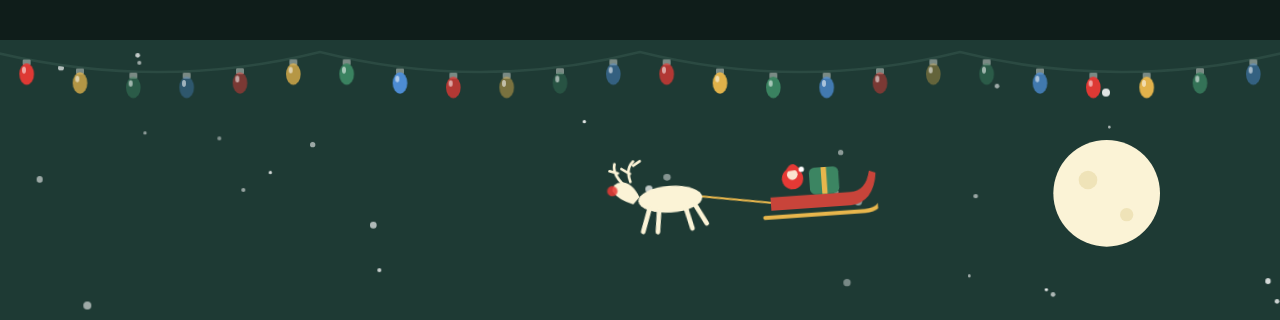
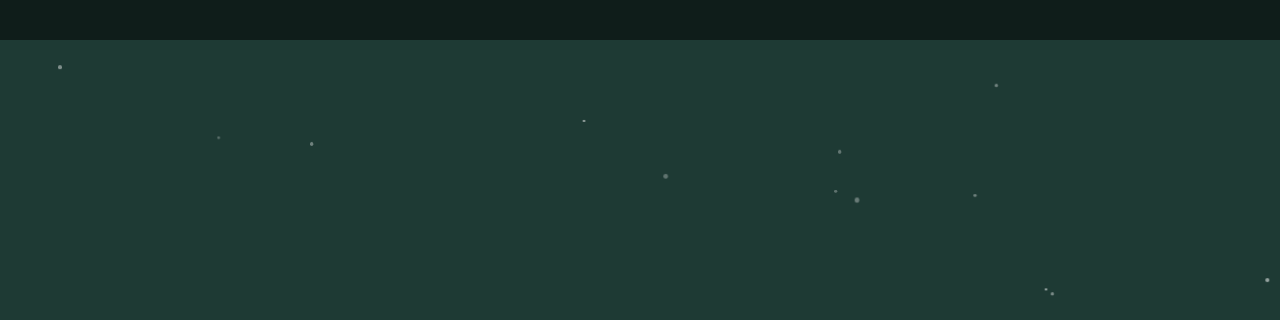
Before and after one commit to coditive-com/santa, a plain HTML site: page slides.html in a window 1280 px wide. Shown: the top 320 px of the page. Drawn offline with nearby package versions, Linux system fonts and the light colour scheme.

Commit message:
Slajdy: mniej ozdób, tylko delikatny śnieg
Co-Authored-By: Claude Opus 5.5 <noreply@anthropic.com>
Claude-Session: https://claude.ai/code/session_011is8wchf9fbyDaRXw9hyBR

```diff
--- a/slides.html
+++ b/slides.html
@@ -653,8 +653,8 @@ function girlanda() {
 function snieg(ile) {
   let s = '';
   for (let i = 0; i < ile; i++) {
-    const r = los(4, 12);
-    s += `<div class="platek" style="left:${los(0, 1920)}px;width:${r}px;height:${r}px;opacity:${los(.4, .9)};` +
+    const r = los(3, 8);
+    s += `<div class="platek" style="left:${los(0, 1920)}px;width:${r}px;height:${r}px;opacity:${los(.25, .6)};` +
          `animation-duration:${los(9, 18)}s,${los(3, 6)}s;animation-delay:-${los(0, 18)}s,-${los(0, 6)}s"></div>`;
   }
   return s;
@@ -709,11 +709,10 @@ slajdy.forEach(sl => {
   const d = document.createElement('div');
   d.className = 'decor';
   let h = '';
-  if (sl.classList.contains('stage')) h = snieg(60) + pejzaz();
-  else if (sl.classList.contains('cover')) h = snieg(50);
-  else if (sl.classList.contains('statement')) h = gwiazdki();
-  else if (!sl.querySelector('.convert, .letter')) h = choinkaPrezenty();
-  d.innerHTML = h + girlanda();
+  // Skromnie: tylko delikatny śnieg na ciemnych slajdach.
+  // (Gotowe, ale wyłączone: pejzaz(), choinkaPrezenty(), gwiazdki(), girlanda().)
+  if (sl.classList.contains('stage') || sl.classList.contains('cover')) h = snieg(28);
+  d.innerHTML = h;
   sl.prepend(d);
 });
 
```
